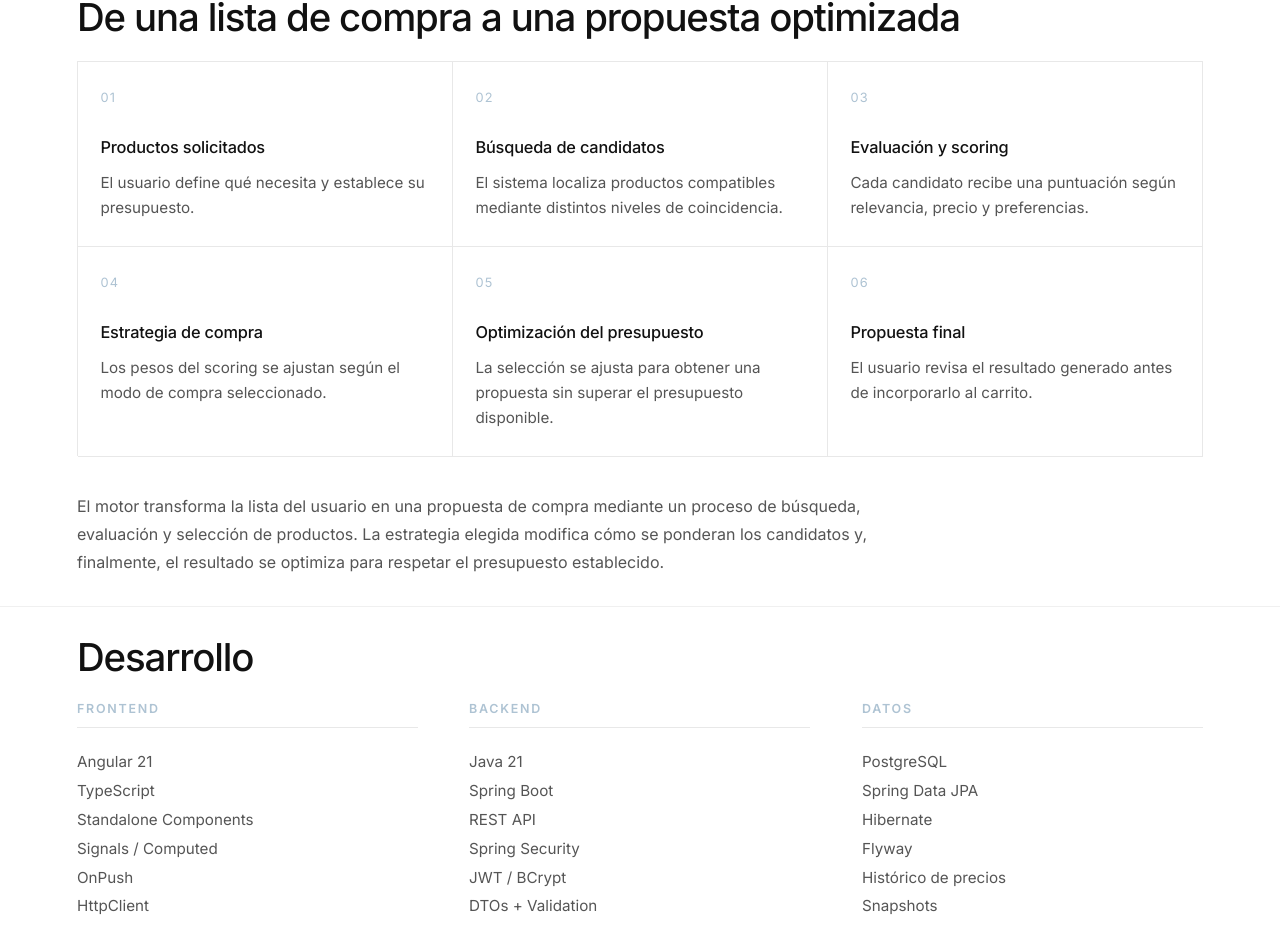
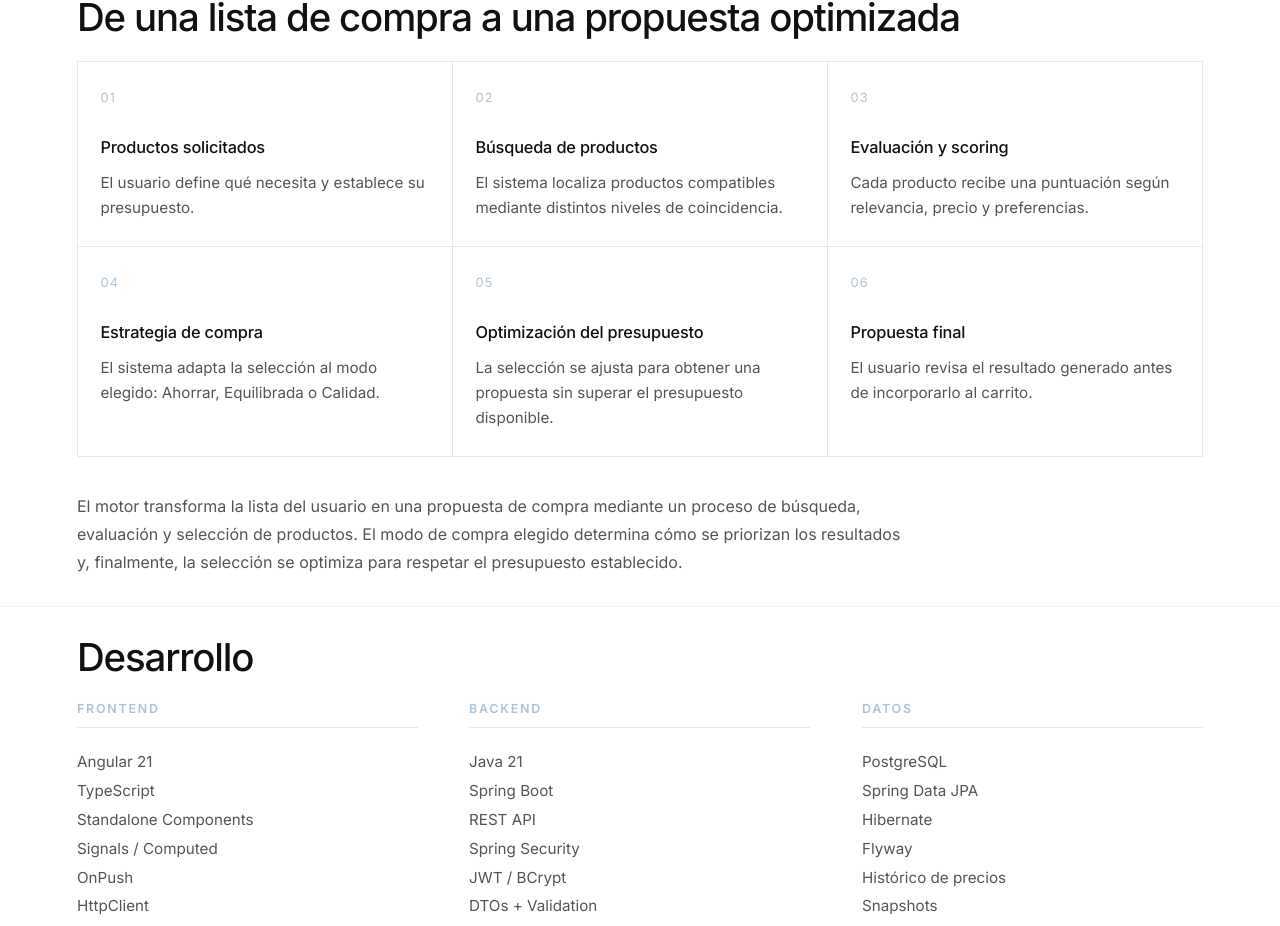
Before and after one commit to Daniel-Zarco/Portfolio, a React (Vite) app: page /proyectos/micarro in a window 1280 px wide. Shown: the part 2503-3429 px from the top of the page. Built offline with nearby package versions, Linux system fonts and the light colour scheme.

Commit message:
MiCarro: textos del motor sin 'candidatos' (Búsqueda de productos, scoring, modos)

```diff
--- a/src/pages/MiCarroCaseStudy.jsx
+++ b/src/pages/MiCarroCaseStudy.jsx
@@ -62,16 +62,16 @@ const planFlow = [
     text: 'El usuario define qué necesita y establece su presupuesto.',
   },
   {
-    title: 'Búsqueda de candidatos',
+    title: 'Búsqueda de productos',
     text: 'El sistema localiza productos compatibles mediante distintos niveles de coincidencia.',
   },
   {
     title: 'Evaluación y scoring',
-    text: 'Cada candidato recibe una puntuación según relevancia, precio y preferencias.',
+    text: 'Cada producto recibe una puntuación según relevancia, precio y preferencias.',
   },
   {
     title: 'Estrategia de compra',
-    text: 'Los pesos del scoring se ajustan según el modo de compra seleccionado.',
+    text: 'El sistema adapta la selección al modo elegido: Ahorrar, Equilibrada o Calidad.',
   },
   {
     title: 'Optimización del presupuesto',
@@ -349,8 +349,8 @@ export default function MiCarroCaseStudy() {
           <p className="mc-motor-text" data-reveal>
             El motor transforma la lista del usuario en una propuesta de compra
             mediante un proceso de búsqueda, evaluación y selección de
-            productos. La estrategia elegida modifica cómo se ponderan los
-            candidatos y, finalmente, el resultado se optimiza para respetar el
+            productos. El modo de compra elegido determina cómo se priorizan los
+            resultados y, finalmente, la selección se optimiza para respetar el
             presupuesto establecido.
           </p>
         </div>
```
